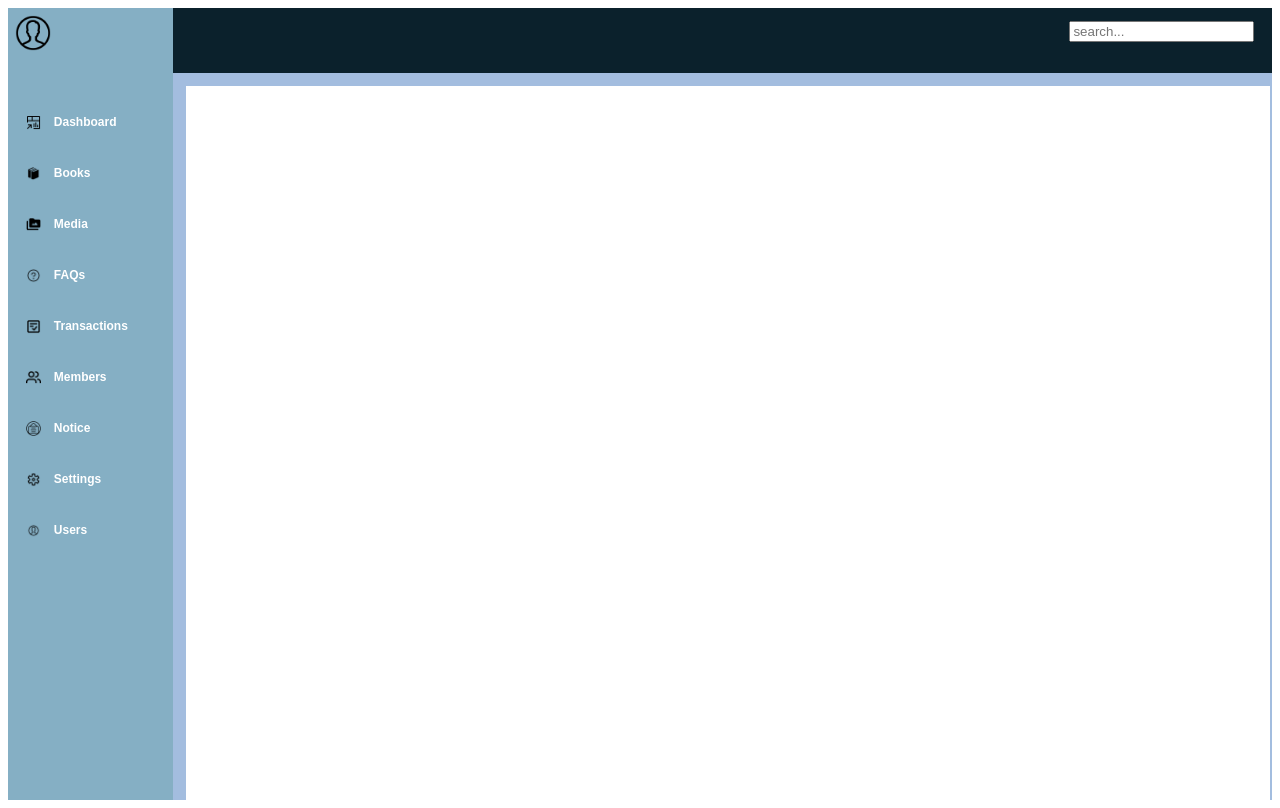
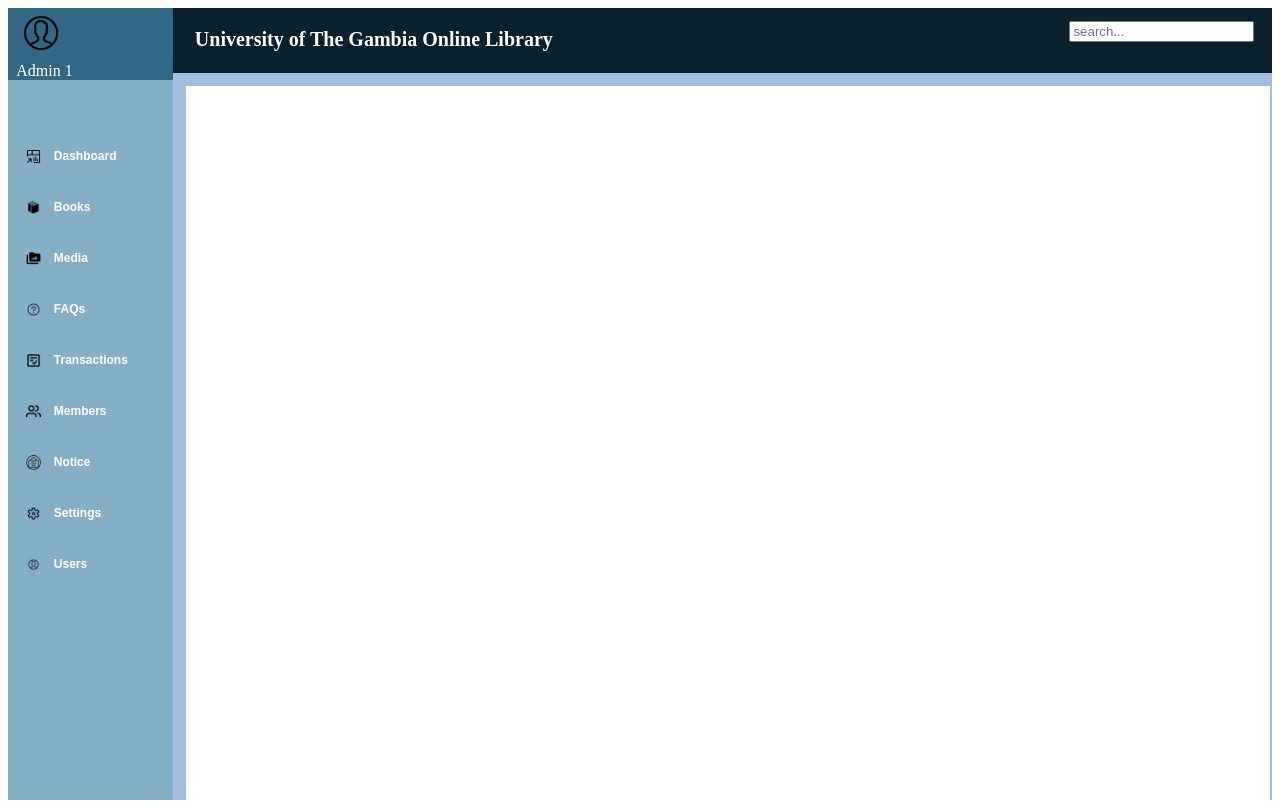
Before and after one commit to maha-2ray/utg_library_management_system, a plain HTML site: page index.html in a window 1280 px wide. Drawn offline with Linux system fonts and the light colour scheme.

Commit message:
I added some elements to it

```diff
--- a/index.html
+++ b/index.html
@@ -11,6 +11,7 @@
         <div class="tabs">
             <header class="profile">
                 <img src="ei--user.png" alt="profile-icon">
+                <p class="admin">Admin 1</p>
             </header>
             <div id="icon">
                 <div class="icons">
@@ -45,7 +46,11 @@
         </div>
         <div class="mainframe">
             <div class="mainframe-header">
+
                 <header class="input">
+                    <div class="title">
+                        <h3>University of The Gambia Online Library</h3>
+                    </div>
                     <input type="text" id="search" placeholder="search...">
                 </header>
             </div>
--- a/styles.css
+++ b/styles.css
@@ -7,6 +7,14 @@
     display: flex;
     flex-direction: row;
     height: 99vh;
+}
+.profile{
+    padding-left: 5%;
+    background-color: rgb(49, 105, 133);
+}
+.admin{
+    margin-top: 0;
+    color: #fff;
 }
 .tabs{
     background-color: rgb(133, 175, 196);
@@ -33,6 +41,14 @@
 }
 .input{
     width: 100%;
+    display: flex;
+    flex-direction: row;
+    padding-left: 2%;
+}
+.title h3{
+    color: #fff;
+    font-family: 'Times New Roman', Times, serif;
+    font-size: 20px;
 }
 #search{
     position: absolute;
```
